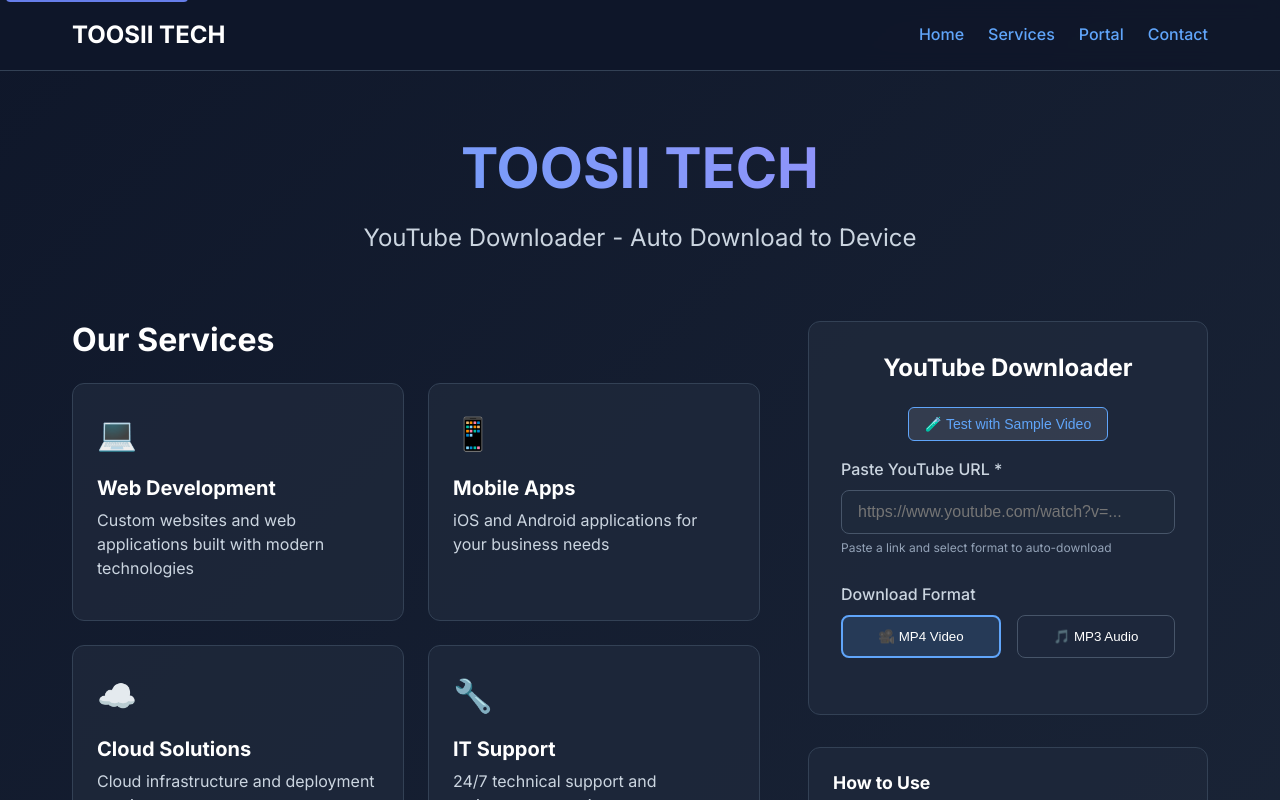
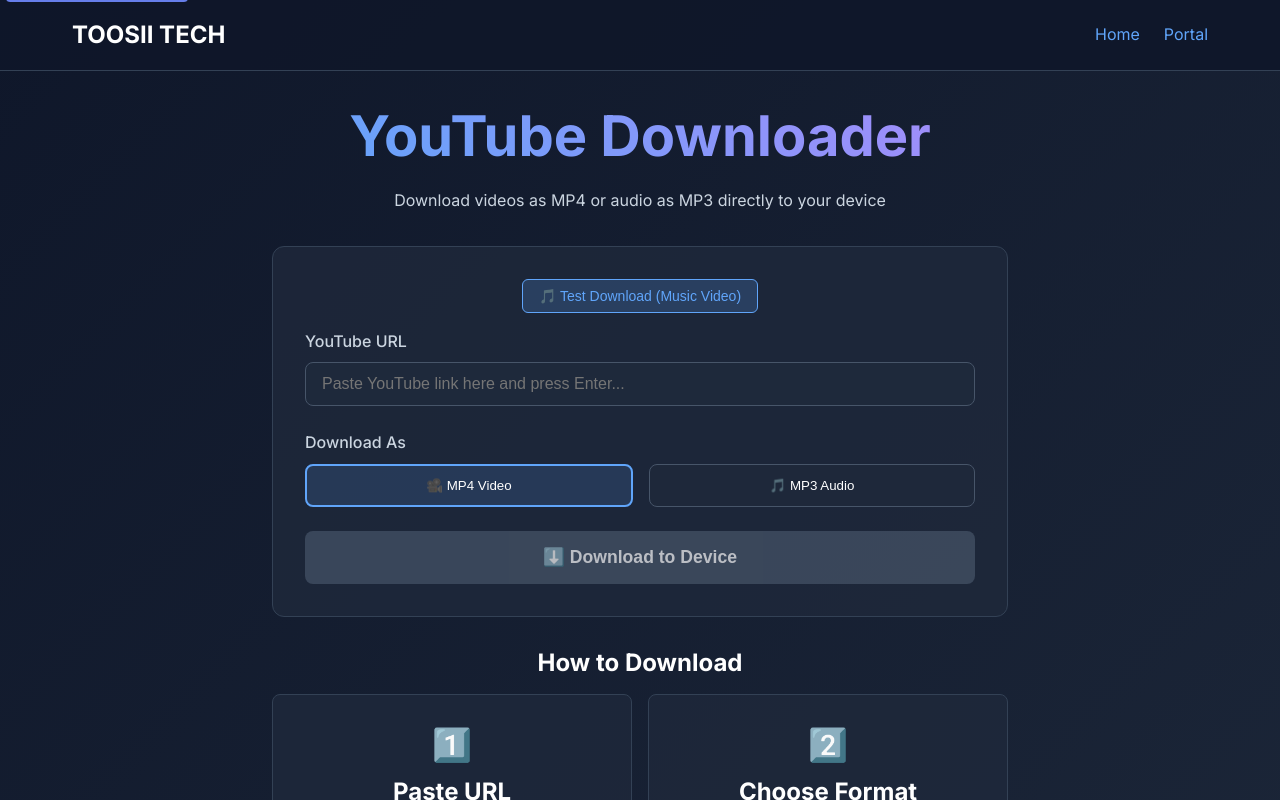
Before and after one commit to TOOSII102/BASE-WEB-APP2, a Next.js app: page / in a window 1280 px wide. Shown: the top 800 px of the page. Built offline with nearby package versions, Linux system fonts and the light colour scheme.

Commit message:
Update page.js

```diff
--- a/app/page.js
+++ b/app/page.js
@@ -1,6 +1,6 @@
 'use client'
 
-import { useState, useRef, useEffect } from 'react'
+import { useState, useRef } from 'react'
 import Link from 'next/link'
 import Head from 'next/head'
 
@@ -10,17 +10,9 @@
   const [loading, setLoading] = useState(false)
   const [result, setResult] = useState(null)
   const [error, setError] = useState('')
-  const [autoDownload, setAutoDownload] = useState(false)
   const urlInputRef = useRef(null)
 
-  // Auto-download when URL is pasted and format is selected
-  useEffect(() => {
-    if (url && autoDownload) {
-      handleAutoDownload();
-    }
-  }, [url, downloadType, autoDownload]);
-
-  const handleAutoDownload = async () => {
+  const handleDownload = async () => {
     if (!url.trim()) {
       setError('Please enter a YouTube URL')
       return
@@ -49,67 +41,47 @@
       }
 
       if (!data.success) {
-        throw new Error('Download service returned an error')
+        throw new Error('Download service error')
       }
 
       setResult(data)
 
-      // Automatically trigger download after a short delay
-      setTimeout(() => {
-        triggerDownload(data.downloadUrl, data.title, data.type);
-      }, 1500);
+      // Trigger download immediately
+      triggerDirectDownload(data.downloadUrl, data.title, data.type);
 
     } catch (err) {
       console.error('Download error:', err);
-      setError('Service temporarily unavailable. Please try a different video or try again later.')
+      setError(err.message || 'Download failed. Please try a different video.')
     } finally {
       setLoading(false)
-      setAutoDownload(false)
     }
   }
 
-  const triggerDownload = (downloadUrl, title, type) => {
+  const triggerDirectDownload = (downloadUrl, title, type) => {
     try {
-      // Create a safe filename
+      // Create safe filename
       const safeTitle = title.replace(/[^a-z0-9]/gi, '_').toLowerCase();
       const filename = `${safeTitle}.${type}`;
 
-      console.log('Starting download:', { downloadUrl, filename });
+      console.log('Starting download to device...', { downloadUrl, filename });
 
-      // Method 1: Direct download using anchor tag
+      // Method 1: Direct download with anchor tag
       const link = document.createElement('a');
       link.href = downloadUrl;
       link.setAttribute('download', filename);
       link.setAttribute('target', '_blank');
-      link.setAttribute('rel', 'noopener noreferrer');
 
-      // Append to body, click, and remove
+      // Trigger download
       document.body.appendChild(link);
       link.click();
       document.body.removeChild(link);
 
-      console.log('Download triggered successfully');
+      console.log('Download triggered to device');
 
     } catch (err) {
-      console.error('Download error:', err);
+      console.error('Direct download failed:', err);
       // Fallback: Open in new tab
       window.open(downloadUrl, '_blank');
-    }
-  }
-
-  const handleUrlPaste = (e) => {
-    // Set auto-download flag when user pastes a URL
-    setTimeout(() => {
-      if (url.trim()) {
-        setAutoDownload(true);
-      }
-    }, 500);
-  }
-
-  const handleFormatChange = (type) => {
-    setDownloadType(type);
-    if (url.trim()) {
-      setAutoDownload(true);
     }
   }
 
@@ -118,27 +90,28 @@
     setDownloadType('mp4')
     setResult(null)
     setError('')
-    setAutoDownload(false)
     if (urlInputRef.current) {
       urlInputRef.current.focus();
     }
   }
 
-  const manualDownload = () => {
-    setAutoDownload(true);
+  const handleKeyPress = (e) => {
+    if (e.key === 'Enter' && url.trim()) {
+      handleDownload();
+    }
   }
 
-  // Test with a sample YouTube URL
+  // Test with popular music video
   const testDownload = () => {
-    setUrl('https://www.youtube.com/watch?v=dQw4w9WgXcQ');
-    setAutoDownload(true);
+    setUrl('https://www.youtube.com/watch?v=JGwWNGJdvx8'); // Popular music video
+    setTimeout(() => handleDownload(), 100);
   }
 
   return (
     <>
       <Head>
-        <title>TOOSII TECH - YouTube Downloader & Tech Solutions</title>
-        <meta name="description" content="Download YouTube videos and audio in MP4 and MP3 formats. Leading technology solutions in Nairobi, Kenya." />
+        <title>TOOSII TECH - YouTube to MP3/MP4 Downloader</title>
+        <meta name="description" content="Download YouTube videos as MP4 or audio as MP3 directly to your device" />
       </Head>
 
       <div style={{
@@ -149,12 +122,8 @@
         {/* Navigation */}
         <nav style={{
           background: 'rgba(15, 23, 42, 0.9)',
-          backdropFilter: 'blur(10px)',
           borderBottom: '1px solid #334155',
           padding: '1rem 0',
-          position: 'sticky',
-          top: 0,
-          zIndex: 100
         }}>
           <div style={{
             maxWidth: '1200px',
@@ -172,169 +141,51 @@
             }}>
               TOOSII TECH
             </Link>
-            <div style={{ display: 'flex', gap: '1.5rem', alignItems: 'center' }}>
-              <Link href="/" style={{ color: '#60a5fa', textDecoration: 'none', fontWeight: '500' }}>Home</Link>
-              <Link href="/services" style={{ color: '#60a5fa', textDecoration: 'none', fontWeight: '500' }}>Services</Link>
-              <a href="https://toosii-tech-company-3npa.vercel.app/" target="_blank" rel="noopener noreferrer"
-                style={{ color: '#60a5fa', textDecoration: 'none', fontWeight: '500' }}>Portal</a>
-              <Link href="/contact" style={{ color: '#60a5fa', textDecoration: 'none', fontWeight: '500' }}>Contact</Link>
+            <div style={{ display: 'flex', gap: '1.5rem' }}>
+              <Link href="/" style={{ color: '#60a5fa', textDecoration: 'none' }}>Home</Link>
+              <a href="https://toosii-tech-company-3npa.vercel.app/" style={{ color: '#60a5fa', textDecoration: 'none' }}>Portal</a>
             </div>
           </div>
         </nav>
 
-        {/* Hero Section */}
+        {/* Main Content */}
         <div style={{
-          maxWidth: '1200px',
+          maxWidth: '800px',
           margin: '0 auto',
-          padding: '4rem 2rem 2rem',
-          textAlign: 'center'
+          padding: '2rem'
         }}>
           <h1 style={{
-            fontSize: '3.5rem',
-            fontWeight: 'bold',
+            textAlign: 'center',
             marginBottom: '1rem',
             background: 'linear-gradient(45deg, #60a5fa, #a78bfa)',
             backgroundClip: 'text',
             WebkitBackgroundClip: 'text',
             color: 'transparent'
           }}>
-            TOOSII TECH
+            YouTube Downloader
           </h1>
           <p style={{
-            fontSize: '1.5rem',
+            textAlign: 'center',
             color: '#cbd5e0',
-            marginBottom: '2rem',
-            lineHeight: '1.6'
+            marginBottom: '2rem'
           }}>
-            YouTube Downloader - Auto Download to Device
+            Download videos as MP4 or audio as MP3 directly to your device
           </p>
-        </div>
 
-        {/* Main Content Grid */}
-        <div style={{
-          maxWidth: '1200px',
-          margin: '0 auto',
-          padding: '0 2rem 4rem',
-          display: 'grid',
-          gridTemplateColumns: '1fr 400px',
-          gap: '3rem',
-          alignItems: 'start'
-        }}>
-          {/* Left Column - Services */}
-          <div>
-            <div style={{ marginBottom: '3rem' }}>
-              <h2 style={{ fontSize: '2rem', marginBottom: '1.5rem', color: 'white' }}>
-                Our Services
-              </h2>
-              <div style={{
-                display: 'grid',
-                gridTemplateColumns: 'repeat(auto-fit, minmax(300px, 1fr))',
-                gap: '1.5rem'
-              }}>
-                {[
-                  {
-                    icon: '💻',
-                    title: 'Web Development',
-                    desc: 'Custom websites and web applications built with modern technologies'
-                  },
-                  {
-                    icon: '📱',
-                    title: 'Mobile Apps',
-                    desc: 'iOS and Android applications for your business needs'
-                  },
-                  {
-                    icon: '☁️',
-                    title: 'Cloud Solutions',
-                    desc: 'Cloud infrastructure and deployment services'
-                  },
-                  {
-                    icon: '🔧',
-                    title: 'IT Support',
-                    desc: '24/7 technical support and maintenance services'
-                  },
-                  {
-                    icon: '🎨',
-                    title: 'UI/UX Design',
-                    desc: 'Beautiful and user-friendly interface designs'
-                  },
-                  {
-                    icon: '🚀',
-                    title: 'Digital Marketing',
-                    desc: 'Boost your online presence and reach more customers'
-                  }
-                ].map((service, index) => (
-                  <div key={index} style={{
-                    background: 'rgba(30, 41, 59, 0.8)',
-                    padding: '1.5rem',
-                    borderRadius: '12px',
-                    border: '1px solid #334155',
-                    transition: 'transform 0.2s'
-                  }}
-                  onMouseEnter={(e) => {
-                    e.currentTarget.style.transform = 'translateY(-5px)'
-                    e.currentTarget.style.borderColor = '#60a5fa'
-                  }}
-                  onMouseLeave={(e) => {
-                    e.currentTarget.style.transform = 'translateY(0)'
-                    e.currentTarget.style.borderColor = '#334155'
-                  }}
-                  >
-                    <div style={{ fontSize: '2rem', marginBottom: '1rem' }}>{service.icon}</div>
-                    <h3 style={{ color: 'white', marginBottom: '0.5rem', fontSize: '1.25rem' }}>
-                      {service.title}
-                    </h3>
-                    <p style={{ color: '#cbd5e0', lineHeight: '1.5' }}>
-                      {service.desc}
-                    </p>
-                  </div>
-                ))}
-              </div>
-            </div>
-
-            {/* About Section */}
+          {/* Download Section */}
           <div style={{
             background: 'rgba(30, 41, 59, 0.8)',
-              border: '1px solid #334155',
-              borderRadius: '12px',
-              padding: '2rem'
-            }}>
-              <h2 style={{ fontSize: '2rem', marginBottom: '1rem', color: 'white' }}>
-                About TOOSII TECH
-              </h2>
-              <p style={{ color: '#cbd5e0', lineHeight: '1.6', marginBottom: '1rem' }}>
-                Based in Nairobi, Kenya, TOOSII TECH provides cutting-edge technology solutions
-                for businesses and individuals.
-              </p>
-              <p style={{ color: '#cbd5e0', lineHeight: '1.6' }}>
-                Our YouTube downloader automatically downloads files to your device when you paste a link and select format.
-              </p>
-            </div>
-          </div>
-
-          {/* Right Column - YouTube Downloader */}
-          <div style={{ position: 'sticky', top: '100px' }}>
-            <div style={{
-              background: 'rgba(30, 41, 59, 0.9)',
             border: '1px solid #334155',
             borderRadius: '12px',
             padding: '2rem',
             marginBottom: '2rem'
           }}>
-              <h3 style={{
-                fontSize: '1.5rem',
-                marginBottom: '1.5rem',
-                color: 'white',
-                textAlign: 'center'
-              }}>
-                YouTube Downloader
-              </h3>
-
             {/* Test Button */}
             <div style={{ marginBottom: '1rem', textAlign: 'center' }}>
               <button
                 onClick={testDownload}
                 style={{
-                    background: 'rgba(255, 255, 255, 0.1)',
+                  background: 'rgba(96, 165, 250, 0.2)',
                   color: '#60a5fa',
                   border: '1px solid #60a5fa',
                   padding: '0.5rem 1rem',
@@ -343,7 +194,7 @@
                   fontSize: '0.875rem'
                 }}
               >
-                  🧪 Test with Sample Video
+                🎵 Test Download (Music Video)
               </button>
             </div>
 
@@ -354,15 +205,15 @@
                 color: '#cbd5e0',
                 fontWeight: '500'
               }}>
-                  Paste YouTube URL *
+                YouTube URL
               </label>
               <input
                 ref={urlInputRef}
                 type="url"
                 value={url}
                 onChange={(e) => setUrl(e.target.value)}
-                  onPaste={handleUrlPaste}
-                  placeholder="https://www.youtube.com/watch?v=..."
+                onKeyPress={handleKeyPress}
+                placeholder="Paste YouTube link here and press Enter..."
                 style={{
                   width: '100%',
                   padding: '0.75rem 1rem',
@@ -373,9 +224,6 @@
                   fontSize: '1rem'
                 }}
               />
-                <div style={{ color: '#94a3b8', fontSize: '0.75rem', marginTop: '0.25rem' }}>
-                  Paste a link and select format to auto-download
-                </div>
             </div>
 
             <div style={{ marginBottom: '1.5rem' }}>
@@ -385,12 +233,12 @@
                 color: '#cbd5e0',
                 fontWeight: '500'
               }}>
-                  Download Format
+                Download As
               </label>
               <div style={{ display: 'flex', gap: '1rem' }}>
                 <button
                   type="button"
-                    onClick={() => handleFormatChange('mp4')}
+                  onClick={() => setDownloadType('mp4')}
                   style={{
                     flex: 1,
                     padding: '0.75rem 1rem',
@@ -406,7 +254,7 @@
                 </button>
                 <button
                   type="button"
-                    onClick={() => handleFormatChange('mp3')}
+                  onClick={() => setDownloadType('mp3')}
                   style={{
                     flex: 1,
                     padding: '0.75rem 1rem',
@@ -423,40 +271,24 @@
               </div>
             </div>
 
-              {!loading && !autoDownload && url && (
             <button
-                  onClick={manualDownload}
+              onClick={handleDownload}
+              disabled={loading || !url.trim()}
               style={{
                 width: '100%',
-                    background: 'linear-gradient(135deg, #3b82f6, #8b5cf6)',
+                background: loading || !url.trim() ? '#475569' : 'linear-gradient(135deg, #3b82f6, #8b5cf6)',
                 color: 'white',
                 padding: '1rem 2rem',
                 borderRadius: '8px',
                 border: 'none',
                 fontWeight: '600',
                 fontSize: '1.1rem',
-                    cursor: 'pointer'
+                cursor: loading || !url.trim() ? 'not-allowed' : 'pointer',
+                opacity: loading || !url.trim() ? 0.7 : 1
               }}
             >
-                  Download Now
+              {loading ? '⬇️ Downloading...' : '⬇️ Download to Device'}
             </button>
-              )}
-
-              {(loading || autoDownload) && (
-                <div style={{
-                  width: '100%',
-                  background: '#475569',
-                  color: 'white',
-                  padding: '1rem 2rem',
-                  borderRadius: '8px',
-                  border: 'none',
-                  fontWeight: '600',
-                  fontSize: '1.1rem',
-                  textAlign: 'center'
-                }}>
-                  ⏳ Processing and downloading...
-                </div>
-              )}
           </div>
 
           {error && (
@@ -472,10 +304,9 @@
             </div>
           )}
 
-            {/* Results */}
           {result && (
             <div style={{
-                background: 'rgba(30, 41, 59, 0.9)',
+              background: 'rgba(30, 41, 59, 0.8)',
               border: '1px solid #334155',
               borderRadius: '12px',
               padding: '2rem'
@@ -486,9 +317,9 @@
                 alignItems: 'flex-start',
                 marginBottom: '1.5rem'
               }}>
-                  <h4 style={{ fontSize: '1.25rem', color: 'white', margin: 0 }}>
-                    ✅ Download Complete!
-                  </h4>
+                <h3 style={{ fontSize: '1.25rem', color: 'white', margin: 0 }}>
+                  ✅ Downloading to Device...
+                </h3>
                 <button
                   onClick={resetForm}
                   style={{
@@ -497,91 +328,73 @@
                     border: '1px solid #334155',
                     padding: '0.5rem 1rem',
                     borderRadius: '6px',
-                      cursor: 'pointer',
-                      fontSize: '0.875rem'
+                    cursor: 'pointer'
                   }}
                 >
-                    New Download
+                  Download Another
                 </button>
               </div>
 
               <div style={{
                 background: 'rgba(255, 255, 255, 0.05)',
                 padding: '1.5rem',
-                  borderRadius: '8px',
-                  marginBottom: '1.5rem'
+                borderRadius: '8px'
               }}>
-                  <h5 style={{ color: 'white', marginBottom: '1rem', fontSize: '1rem' }}>
-                    {result.title}
-                  </h5>
+                <div style={{ color: '#10b981', textAlign: 'center', marginBottom: '1rem' }}>
+                  ✅ Your {result.type.toUpperCase()} file is downloading to your device
+                </div>
 
                 <div style={{
                   display: 'grid',
                   gridTemplateColumns: '1fr 1fr',
                   gap: '1rem',
-                    marginBottom: '1.5rem'
+                  marginBottom: '1rem'
                 }}>
                   <div>
-                      <div style={{ color: '#94a3b8', fontSize: '0.75rem' }}>Format</div>
-                      <div style={{ color: 'white', fontWeight: '500', fontSize: '0.875rem' }}>
-                        {result.type.toUpperCase()}
-                      </div>
+                    <div style={{ color: '#94a3b8', fontSize: '0.875rem' }}>Format</div>
+                    <div style={{ color: 'white', fontWeight: '500' }}>{result.type.toUpperCase()}</div>
                   </div>
                   <div>
-                      <div style={{ color: '#94a3b8', fontSize: '0.75rem' }}>Quality</div>
-                      <div style={{ color: 'white', fontWeight: '500', fontSize: '0.875rem' }}>
-                        {result.quality}
-                      </div>
+                    <div style={{ color: '#94a3b8', fontSize: '0.875rem' }}>Quality</div>
+                    <div style={{ color: 'white', fontWeight: '500' }}>{result.quality}</div>
                   </div>
                 </div>
 
-                  <div style={{
-                    color: '#10b981',
-                    textAlign: 'center',
-                    padding: '0.5rem',
-                    background: 'rgba(16, 185, 129, 0.1)',
-                    borderRadius: '6px',
-                    border: '1px solid rgba(16, 185, 129, 0.3)'
-                  }}>
-                    ✅ File downloading to your device...
+                <div style={{ color: '#94a3b8', fontSize: '0.875rem', textAlign: 'center' }}>
+                  💡 Check your Downloads folder for the file
                 </div>
-                </div>
-
-                <div style={{ color: '#94a3b8', fontSize: '0.75rem' }}>
-                  💡 Check your Downloads folder for the {result.type.toUpperCase()} file
               </div>
             </div>
           )}
 
           {/* Instructions */}
+          <div style={{ marginTop: '2rem' }}>
+            <h3 style={{ fontSize: '1.5rem', marginBottom: '1rem', color: 'white', textAlign: 'center' }}>
+              How to Download
+            </h3>
             <div style={{
-              background: 'rgba(30, 41, 59, 0.8)',
-              border: '1px solid #334155',
-              borderRadius: '12px',
-              padding: '1.5rem'
+              display: 'grid',
+              gridTemplateColumns: 'repeat(auto-fit, minmax(250px, 1fr))',
+              gap: '1rem'
             }}>
-              <h4 style={{ color: 'white', marginBottom: '1rem', fontSize: '1.1rem' }}>
-                How to Use
-              </h4>
-              <div style={{ display: 'flex', flexDirection: 'column', gap: '0.75rem' }}>
               {[
-                  '1. Paste any YouTube URL',
-                  '2. Select MP4 or MP3 format',
-                  '3. File downloads automatically',
-                  '4. Check your Downloads folder',
-                  '5. Enjoy your music/video!'
+                { icon: '1️⃣', title: 'Paste URL', desc: 'Copy and paste any YouTube video URL' },
+                { icon: '2️⃣', title: 'Choose Format', desc: 'Select MP4 for video or MP3 for audio' },
+                { icon: '3️⃣', title: 'Click Download', desc: 'File downloads directly to your device' },
+                { icon: '4️⃣', title: 'Enjoy', desc: 'Find the file in your Downloads folder' }
               ].map((step, index) => (
                 <div key={index} style={{
-                    display: 'flex',
-                    alignItems: 'center',
-                    gap: '0.5rem',
-                    color: '#cbd5e0',
-                    fontSize: '0.9rem'
+                  background: 'rgba(30, 41, 59, 0.8)',
+                  padding: '1.5rem',
+                  borderRadius: '8px',
+                  border: '1px solid #334155',
+                  textAlign: 'center'
                 }}>
-                    {step}
+                  <div style={{ fontSize: '2rem', marginBottom: '0.5rem' }}>{step.icon}</div>
+                  <h4 style={{ color: 'white', marginBottom: '0.5rem' }}>{step.title}</h4>
+                  <p style={{ color: '#cbd5e0', fontSize: '0.875rem' }}>{step.desc}</p>
                 </div>
               ))}
-              </div>
             </div>
           </div>
         </div>
@@ -598,7 +411,7 @@
               TOOSII TECH
             </div>
             <p style={{ color: '#cbd5e0', marginBottom: '2rem' }}>
-              Leading technology solutions in Nairobi, Kenya
+              Download YouTube videos and audio directly to your device
             </p>
             <div style={{ display: 'flex', justifyContent: 'center', gap: '2rem', flexWrap: 'wrap', marginBottom: '2rem' }}>
               <a href="mailto:toosiitechcompany@gmail.com" style={{ color: '#60a5fa', textDecoration: 'none' }}>
@@ -606,10 +419,6 @@
               </a>
               <a href="tel:+254748340864" style={{ color: '#60a5fa', textDecoration: 'none' }}>
                 📞 +254 748 340 864
-              </a>
-              <a href="https://toosii-tech-company-3npa.vercel.app/" target="_blank" rel="noopener noreferrer"
-                style={{ color: '#60a5fa', textDecoration: 'none' }}>
-                🌐 Company Portal
               </a>
             </div>
             <p style={{ color: '#94a3b8', fontSize: '0.9rem' }}>
```
Lines whose indentation alone changed are shown as unchanged.
